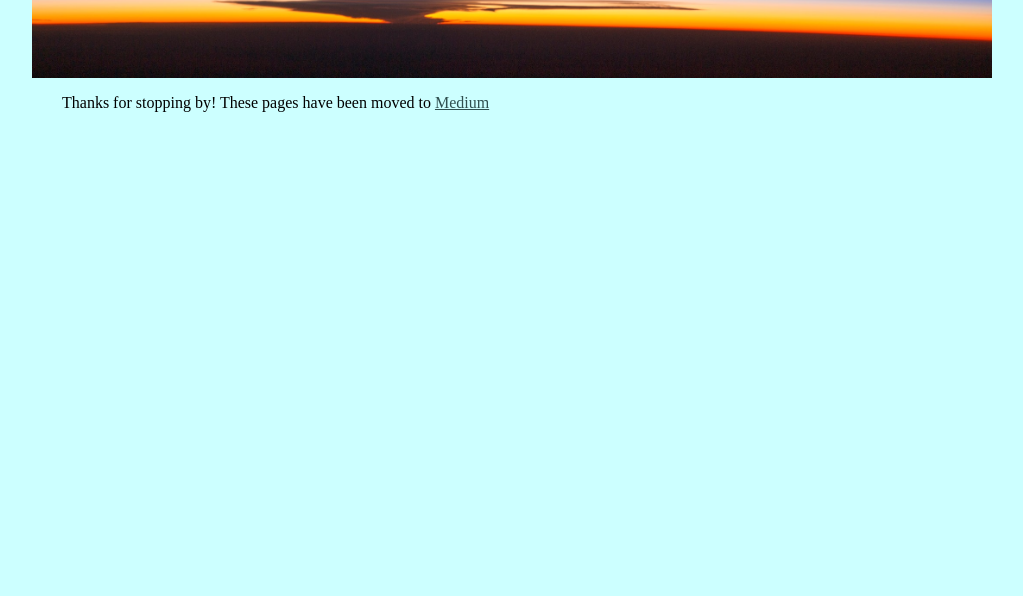
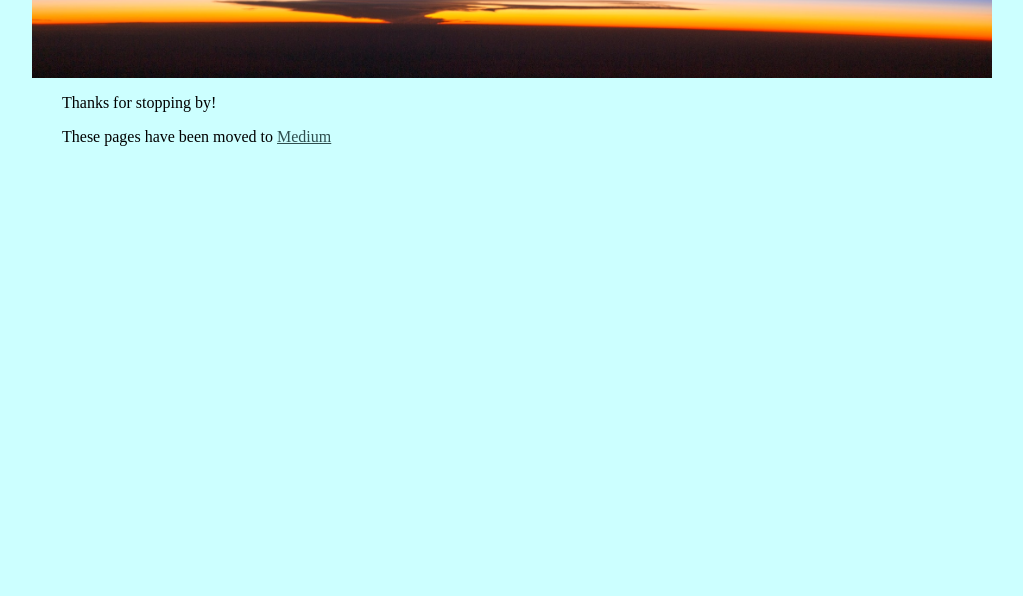
Before and after one commit to daveinnyc/daveinnyc.github.io, a plain HTML site: page index.html in a window 1280 px wide. Shown: the part 204-800 px from the top of the page, without its empty margins (128-1151 px from the left). Drawn offline with Linux system fonts and the light colour scheme.

Commit message:
Better line spacing

```diff
--- a/index.html
+++ b/index.html
@@ -17,6 +17,8 @@
 </div>
 
 <div>
-   <p>Thanks for stopping by! These pages have been moved to <a href="https://medium.com/it-ends-up-here">Medium</a></p>
+   <p>Thanks for stopping by!</p>
+
+   <p>These pages have been moved to <a href="https://medium.com/it-ends-up-here">Medium</a></p>
 </body>
 </html>
```
